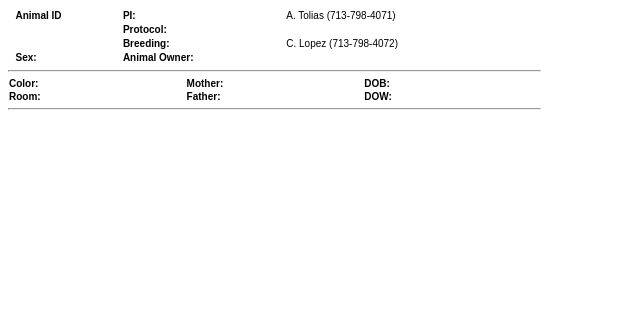
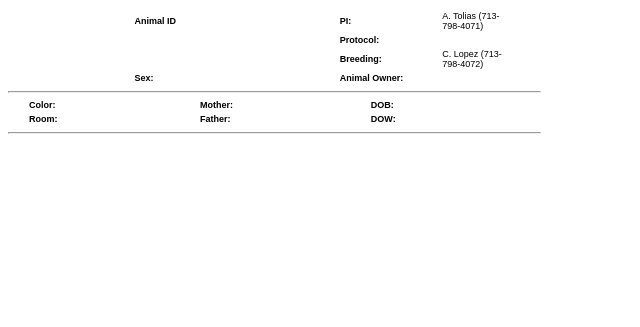
Before and after one commit to cajal/pipecontrol, a Flask app: template app/templates/mouse/cagecard.html in a window 1280 px wide. Shown: the top 327 px of the page, without its empty margins (0-640 px from the left). Run offline with Flask 2, Linux system fonts and the light colour scheme; the template is opened without the code that fills it, so the values that code supplies are empty; parts of the project's set-up code (start-up, migrations or seed data) failed here and were passed over; some libraries are stand-ins or nearby versions.

```diff
--- a/app/static/mouse/style.css
+++ b/app/static/mouse/style.css
@@ -1,29 +1,33 @@
 .cagecard{
     font-family:    Arial, Helvetica, sans-serif;
-    font-size: x-small;
+    font-size: xx-small;
 }
 
 table.cagecard{
-    border-collapse: collapse;
+    /*border-collapse: collapse;*/
+    border-collapse: separate;
     /*border: 1px solid black;*/
+    border-spacing: 20px 2px;
+    width: 5.55in;
+    table-layout: fixed;
+}
 
-    border-collapse: separate;
-    border-spacing: 1px;
-    width: 5.55in;
+table.cagecard td, table.cagecard th{
+    /*border: 1px solid black;*/
+    padding: 1px 4px;
 }
 
 table.ccinfo{
     table-layout: fixed;
     width: 5.55in;
-    border-collapse: collapse;
-    border-spacing: 1px;
-
+    border-collapse: separate;
+    border-spacing: 20px 2px;
 }
 
 div.cagecard{
     display:block;
     width:5.55in;
-    height:3.33in;
+    height:3.27in;
     border:0px solid black;
 }
 
--- a/app/templates/mouse/cagecard.html
+++ b/app/templates/mouse/cagecard.html
@@ -11,6 +11,7 @@
 <div class="cagecard {{ sex }}">
     <table class="cagecard">
         <tr>
+
             <td rowspan="4"><img src="{{ qrcode(url_for('.index',animal_id=animal_id, _external=True), box_size=3) }}"></td>
             <td  colspan="2" class="djattribute"> Animal ID</td>
             <td class="djattribute"> PI:</td>
--- a/app/virus/forms.py
+++ b/app/virus/forms.py
@@ -7,7 +7,7 @@ class NewVirusForm(Form):
     def __init__(self):
         super(NewVirusForm, self).__init__()
         if not self.virus_id.data:
-            self.virus_id.data = virus.Virus().project().fetch['virus_id'].max() + 1
+            self.virus_id.data = virus.Virus().proj().fetch['virus_id'].max() + 1
         if not self.construct.choices:
             self.construct.choices = list(zip(*virus.Construct().fetch['construct_id', 'construct_id']))
         if not self.source.choices:
--- a/config.py
+++ b/config.py
@@ -3,7 +3,7 @@ basedir = os.path.abspath(os.path.dirname(__file__)) + '/databases/'
 
 class Config:
     SECRET_KEY = os.environ.get('SECRET_KEY') or 'hard to guess string'
-    SSL_DISABLE = False
+    SSL_DISABLE = True
     SQLALCHEMY_COMMIT_ON_TEARDOWN = True
     SQLALCHEMY_RECORD_QUERIES = True
     MAIL_SERVER = os.environ.get('MAIL_SERVER')
--- a/requirements.txt
+++ b/requirements.txt
@@ -12,3 +12,4 @@ Markdown==2.6.5
 bleach==1.4.2
 fabric
 flask-sslify
+gunicorn
```
Also changed, not shown: app/mouse/views.py (+2 -9 lines).
